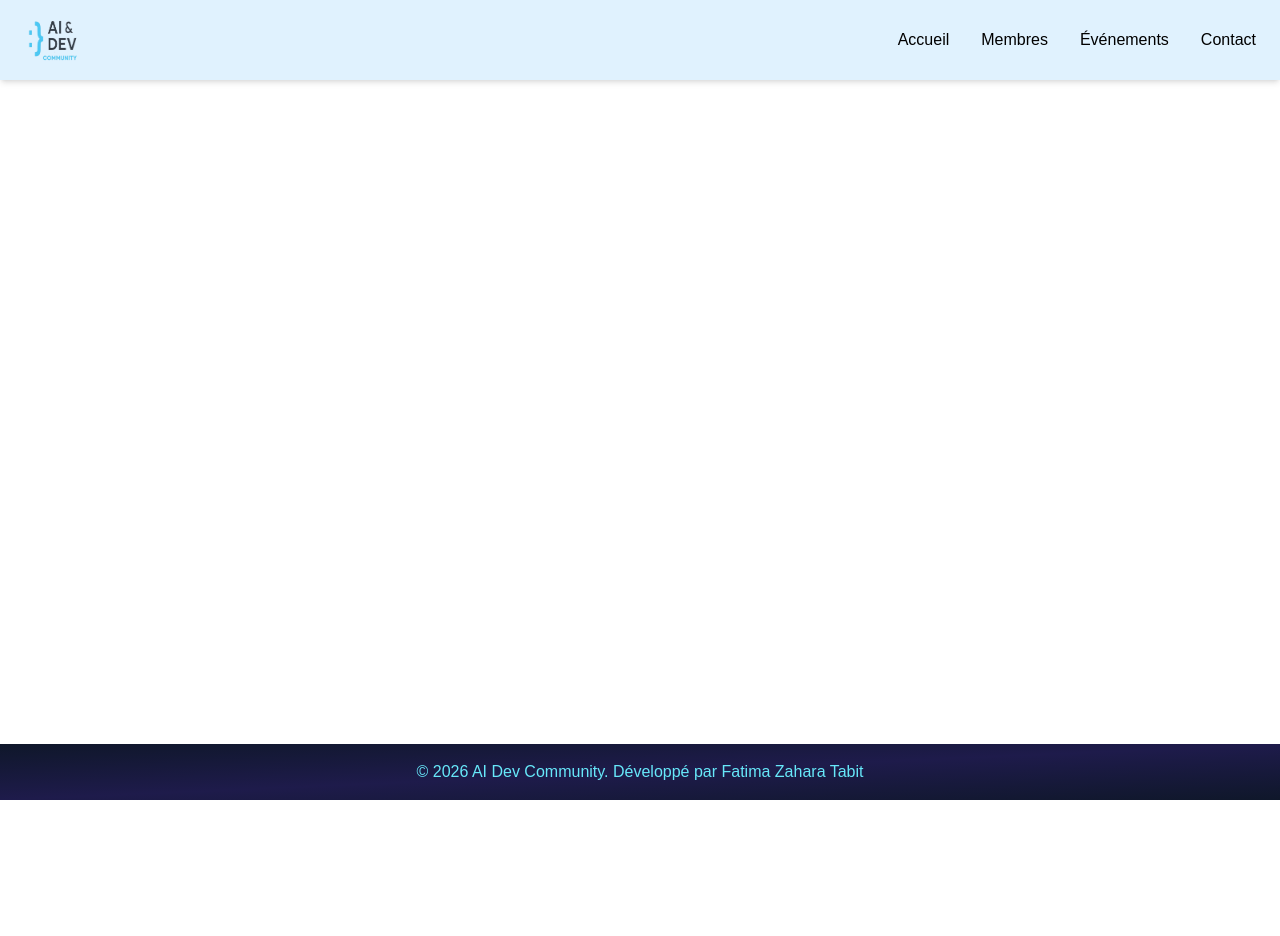
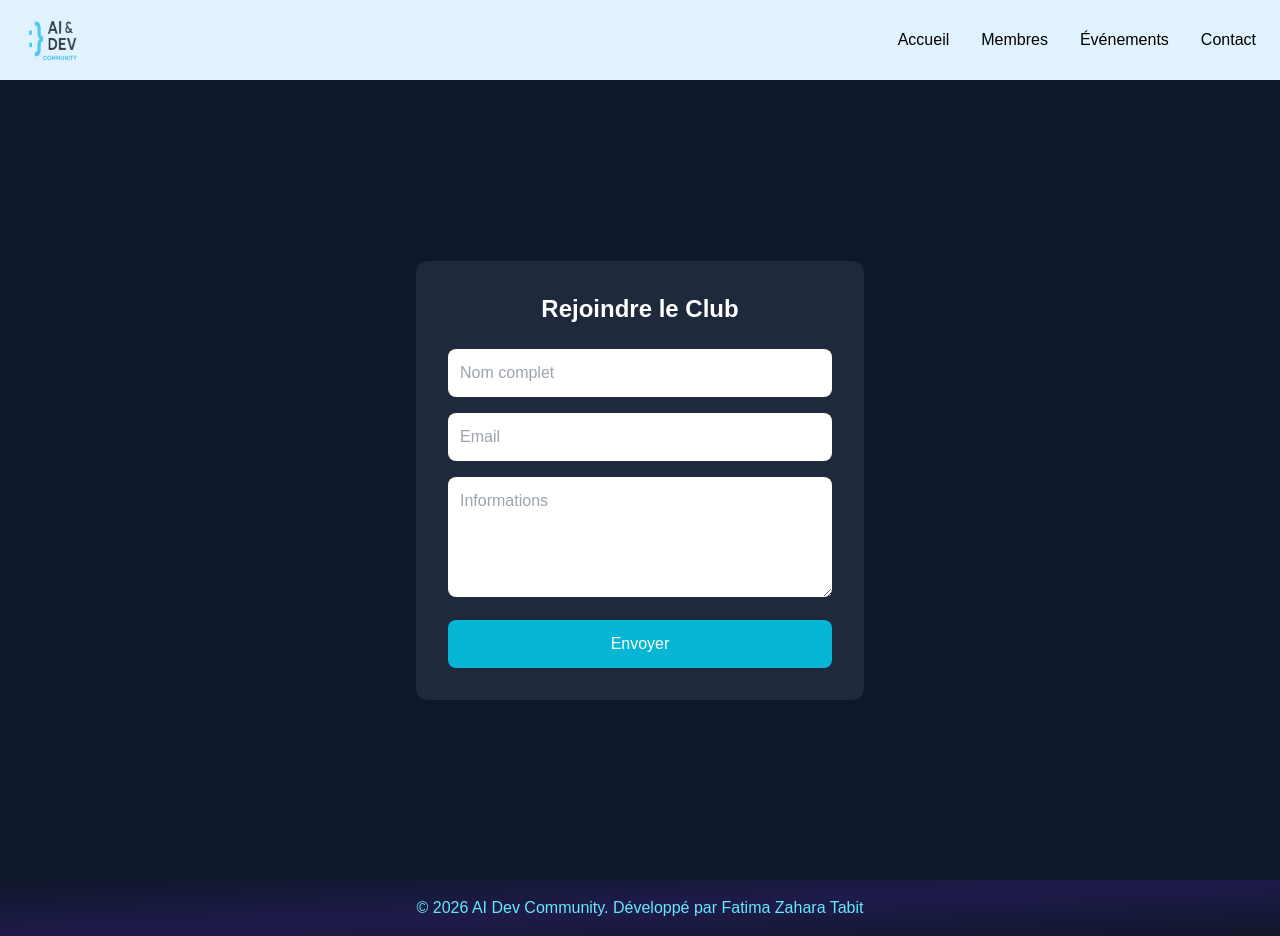
Before and after one commit to fatimazahara777/REACT-FINAL, a React (Vite) app in the folder react-fixed/: page /join in a window 1280 px wide. Before the commit the page ends 800 px from the top, so only its background shows below. Built offline with nearby package versions, Linux system fonts and the light colour scheme.

Commit message:
Ajout formulaire inscription

```diff
--- a/react-fixed/src/components/App.jsx
+++ b/react-fixed/src/components/App.jsx
@@ -7,6 +7,7 @@ import Home from "../pages/Home";
 import Members from "../pages/Members";
 import Events from "../pages/Events";
 import Contact from "../pages/Contact";
+import JoinForm from "../pages/JoinForm";
 
 function App() {
   return (
@@ -20,6 +21,7 @@ function App() {
             <Route path="/members" element={<Members />} />
             <Route path="/events" element={<Events />} />
             <Route path="/contact" element={<Contact />} />
+            <Route path="/join" element={<JoinForm />} />
           </Routes>
         </div>
 
--- a/react-fixed/src/pages/Home.jsx
+++ b/react-fixed/src/pages/Home.jsx
@@ -1,6 +1,9 @@
+import { Link } from "react-router-dom";
+
 export default function Home() {
- return (
- <main className="min-h-[calc(100vh-140px)] bg-gradient-to-br from-slate-900 via-indigo-950 to-slate-900 flex flex-col items-center justify-center text-center px-6">
+  return (
+    <main className="min-h-[calc(100vh-140px)] bg-gradient-to-br from-slate-900 via-indigo-950 to-slate-900 flex flex-col items-center justify-center text-center px-6">
+
       <h1 className="text-5xl md:text-7xl font-extrabold bg-gradient-to-r from-cyan-400 via-blue-500 to-purple-500 bg-clip-text text-transparent">
         Welcome to AI Dev Community
       </h1>
@@ -10,10 +13,13 @@ export default function Home() {
       </p>
 
       <div className="mt-16">
-        <button className="bg-cyan-500 text-white px-8 py-3 rounded-xl font-semibold hover:bg-cyan-600 transition">
-          Rejoindre le Club
-        </button>
+        <Link to="/join">
+          <button className="bg-cyan-500 text-white px-8 py-3 rounded-xl font-semibold hover:bg-cyan-600 transition">
+            Rejoindre le Club
+          </button>
+        </Link>
       </div>
+
     </main>
   );
 }
--- /dev/null
+++ b/react-fixed/src/pages/JoinForm.jsx
@@ -0,0 +1,36 @@
+export default function JoinForm() {
+  return (
+    <div className="min-h-screen flex items-center justify-center bg-slate-900">
+      <form className="bg-slate-800 p-8 rounded-xl w-full max-w-md">
+        <h2 className="text-2xl font-bold text-white mb-6 text-center">
+          Rejoindre le Club
+        </h2>
+
+        <input
+          type="text"
+          placeholder="Nom complet"
+          className="w-full p-3 mb-4 rounded-lg"
+        />
+
+        <input
+          type="email"
+          placeholder="Email"
+          className="w-full p-3 mb-4 rounded-lg"
+        />
+
+        <textarea
+          placeholder="Informations"
+          rows="4"
+          className="w-full p-3 mb-4 rounded-lg"
+        ></textarea>
+
+        <button
+          type="submit"
+          className="w-full bg-cyan-500 text-white py-3 rounded-lg hover:bg-cyan-600"
+        >
+          Envoyer
+        </button>
+      </form>
+    </div>
+  );
+}
```
